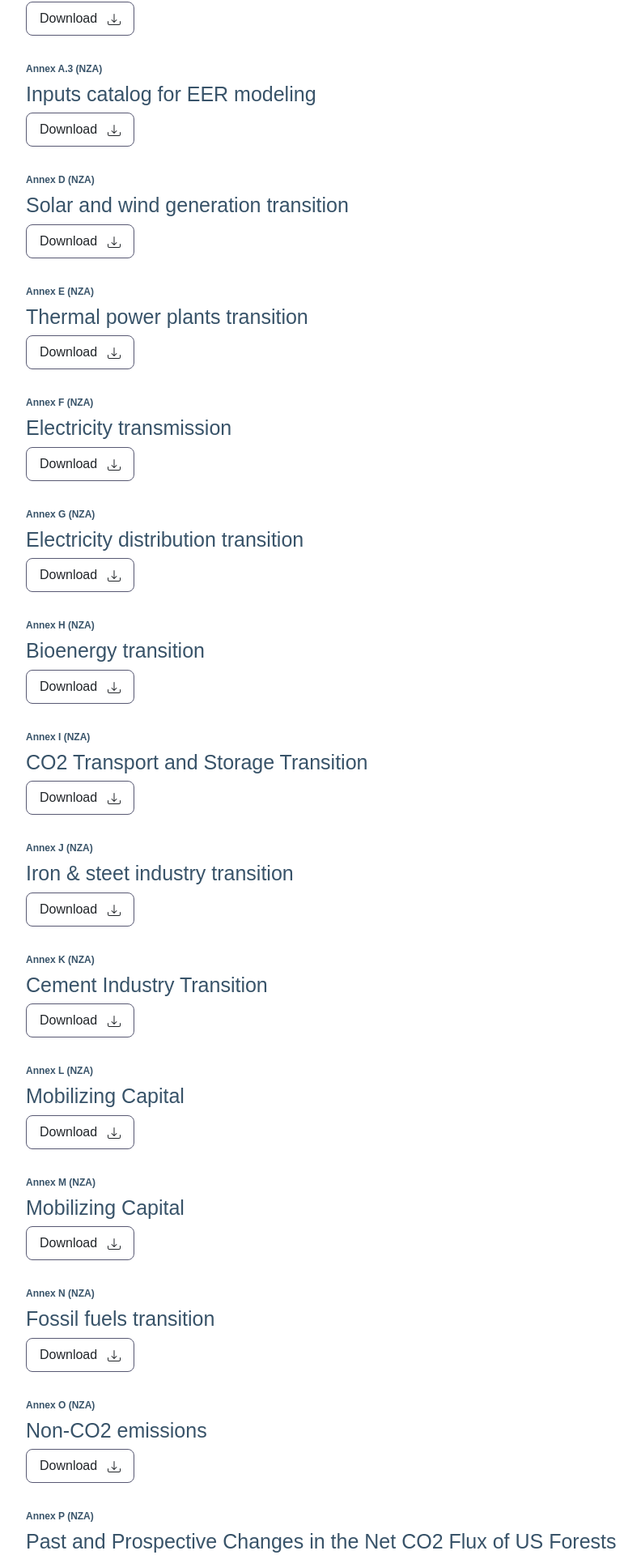
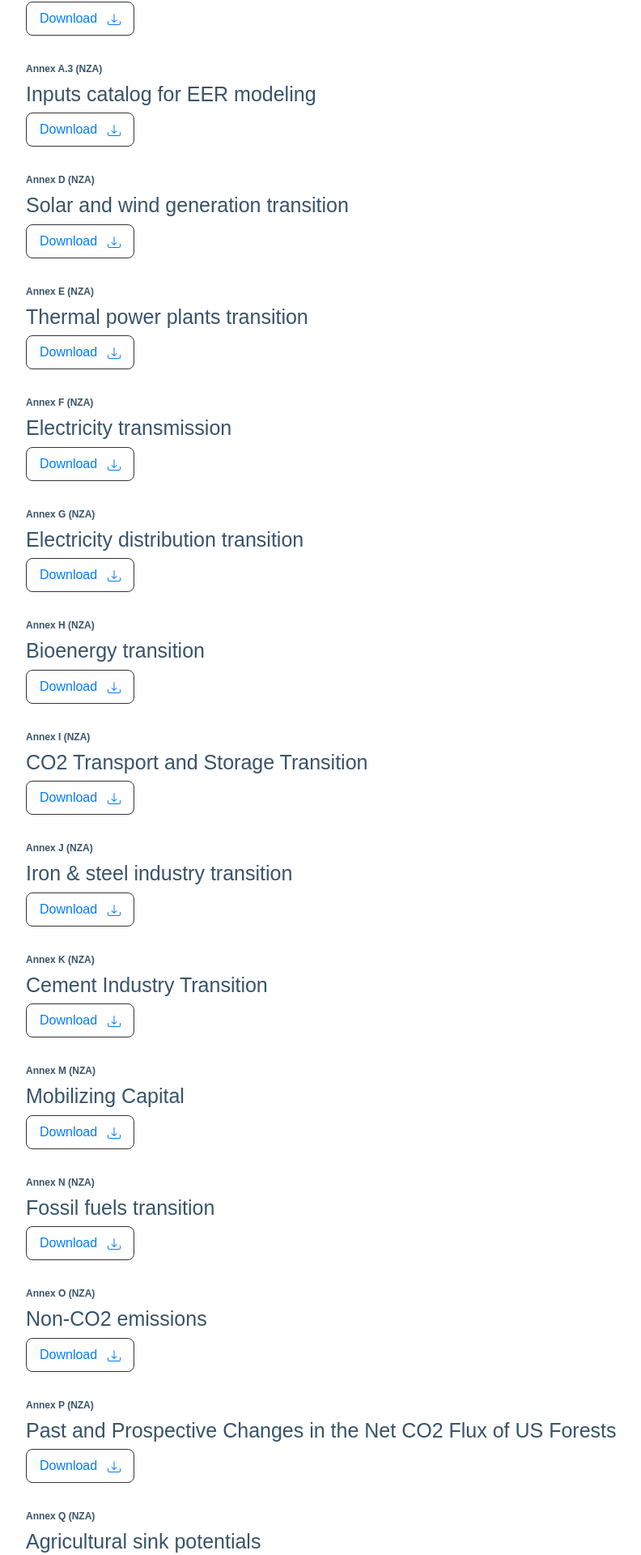
Before and after one commit to Hyperobjekt/nzap-site, a React app: page /the-report in a window 1280 px wide. Shown: the part 1420-3340 px from the top of the page at 81% size, without its empty margins (123-915 px from the left). Built offline with nearby package versions, Linux system fonts and the light colour scheme; a web font is replaced by a local one; what redux-immutable-state-invariant would draw is missing.

Commit message:
Change buttons to links, add dropbox links

```diff
--- a/src/components/static/TheReport.js
+++ b/src/components/static/TheReport.js
@@ -68,80 +68,80 @@ const TheReportPage = () => (
             <div className="d-block pb-1 tag">Annex A.1 (NZA)</div>
             <div className="d-block pb-1 title">Evolved Energy Research final report</div>
             <div className="d-block button-holder">
-              <button className="nzap-button pt-2 pb-2 pr-3 pl-3 nzap-radius"><span className="pr-2">Download </span><Download className="" /></button>
+              <a href="https://www.dropbox.com/sh/j1rmqf6dxpi0n1v/AAAGUH4MxiNjHduvpyeTOcToa/Princeton%20NZA%20Annexes/Annex%20A.1%20%28NZA%29.%20EvolvedEnergyResearch%20final%20report%20%28June%202020%29.pdf?dl=0" className="nzap-button pt-2 pb-2 pr-3 pl-3 nzap-radius"><span className="pr-2">Download </span><Download className="" /></a>
             </div>
           </div>
           <div className="col-12 pt-3 pb-3 annex">
             <div className="d-block pb-1 tag">Annex A.2 (NZA)</div>
             <div className="d-block pb-1 title">Technical appendix to EER final report</div>
             <div className="d-block button-holder">
-              <button className="nzap-button pt-2 pb-2 pr-3 pl-3 nzap-radius"><span className="pr-2">Download </span><Download className="" /></button>
+              <a href="https://www.dropbox.com/sh/j1rmqf6dxpi0n1v/AABnmD1InjEiUtf4QpK1sDtsa/Princeton%20NZA%20Annexes/Annex%20A.2%20%28NZA%29.%20Technical%20appendix%20to%20EER%20final%20report.pdf?dl=0" className="nzap-button pt-2 pb-2 pr-3 pl-3 nzap-radius"><span className="pr-2">Download </span><Download className="" /></a>
             </div>
           </div>
           <div className="col-12 pt-3 pb-3 annex">
             <div className="d-block pb-1 tag">Annex A.3 (NZA)</div>
             <div className="d-block pb-1 title">Inputs catalog for EER modeling</div>
             <div className="d-block button-holder">
-              <button className="nzap-button pt-2 pb-2 pr-3 pl-3 nzap-radius"><span className="pr-2">Download </span><Download className="" /></button>
+              <a href="https://www.dropbox.com/sh/j1rmqf6dxpi0n1v/AADitXzZ1wZLBpE6T5VWy3NHa/Princeton%20NZA%20Annexes/Annex%20A.3%20%28NZA%29.%20Inputs%20catalog%20for%20EER%20modeling.xlsx?dl=0" className="nzap-button pt-2 pb-2 pr-3 pl-3 nzap-radius"><span className="pr-2">Download </span><Download className="" /></a>
             </div>
           </div>
           <div className="col-12 pt-3 pb-3 annex">
             <div className="d-block pb-1 tag">Annex D (NZA)</div>
             <div className="d-block pb-1 title">Solar and wind generation transition</div>
             <div className="d-block button-holder">
-              <button className="nzap-button pt-2 pb-2 pr-3 pl-3 nzap-radius"><span className="pr-2">Download </span><Download className="" /></button>
+              <a href="https://www.dropbox.com/sh/j1rmqf6dxpi0n1v/AAApHESr8f_07VUYeTM4KRtha/Princeton%20NZA%20Annexes/Annex%20D%20%28NZA%29.%20Solar%20and%20wind%20generation%20transition%20%2821-01-05%29.pdf?dl=0" className="nzap-button pt-2 pb-2 pr-3 pl-3 nzap-radius"><span className="pr-2">Download </span><Download className="" /></a>
             </div>
           </div>
           <div className="col-12 pt-3 pb-3 annex">
             <div className="d-block pb-1 tag">Annex E (NZA)</div>
             <div className="d-block pb-1 title">Thermal power plants transition</div>
             <div className="d-block button-holder">
-              <button className="nzap-button pt-2 pb-2 pr-3 pl-3 nzap-radius"><span className="pr-2">Download </span><Download className="" /></button>
+              <a href="https://www.dropbox.com/sh/j1rmqf6dxpi0n1v/AABbSLDaksLrk8ViJPROFhfJa/Princeton%20NZA%20Annexes/Annex%20E%20%28NZA%29.%20Thermal%20power%20plants%20transition%20DRAFT%20%2820-12-21%29.pdf?dl=0" className="nzap-button pt-2 pb-2 pr-3 pl-3 nzap-radius"><span className="pr-2">Download </span><Download className="" /></a>
             </div>
           </div>
           <div className="col-12 pt-3 pb-3 annex">
             <div className="d-block pb-1 tag">Annex F (NZA)</div>
             <div className="d-block pb-1 title">Electricity transmission</div>
             <div className="d-block button-holder">
-              <button className="nzap-button pt-2 pb-2 pr-3 pl-3 nzap-radius"><span className="pr-2">Download </span><Download className="" /></button>
+              <a href="https://www.dropbox.com/sh/j1rmqf6dxpi0n1v/AAAvIdaDeEE0Eu3ivOzI9-Ywa/Princeton%20NZA%20Annexes/Annex%20F%20%28NZA%29.%20Electricity%20transmission%20%282020-12-02%29.pdf?dl=0" className="nzap-button pt-2 pb-2 pr-3 pl-3 nzap-radius"><span className="pr-2">Download </span><Download className="" /></a>
             </div>
           </div>
           <div className="col-12 pt-3 pb-3 annex">
             <div className="d-block pb-1 tag">Annex G (NZA)</div>
             <div className="d-block pb-1 title">Electricity distribution transition</div>
             <div className="d-block button-holder">
-              <button className="nzap-button pt-2 pb-2 pr-3 pl-3 nzap-radius"><span className="pr-2">Download </span><Download className="" /></button>
+              <a href="https://www.dropbox.com/sh/j1rmqf6dxpi0n1v/AACH65NQo40WYaTrXJMwuB70a/Princeton%20NZA%20Annexes/Annex%20G%20%28NZA%29.%20Electricity%20distribution%20transition%20DRAFT%20%2811-25-20%29.pdf?dl=0" className="nzap-button pt-2 pb-2 pr-3 pl-3 nzap-radius"><span className="pr-2">Download </span><Download className="" /></a>
             </div>
           </div>
           <div className="col-12 pt-3 pb-3 annex">
             <div className="d-block pb-1 tag">Annex H (NZA)</div>
             <div className="d-block pb-1 title">Bioenergy transition</div>
             <div className="d-block button-holder">
-              <button className="nzap-button pt-2 pb-2 pr-3 pl-3 nzap-radius"><span className="pr-2">Download </span><Download className="" /></button>
+              <a href="https://www.dropbox.com/sh/j1rmqf6dxpi0n1v/AAAg8PWdUVvCjM0b3ssVAaW9a/Princeton%20NZA%20Annexes/Annex%20H%20%28NZA%29.%20Bioenergy%20transition%20DRAFT%20%2811-7-20%29.pdf?dl=0" className="nzap-button pt-2 pb-2 pr-3 pl-3 nzap-radius"><span className="pr-2">Download </span><Download className="" /></a>
             </div>
           </div>
           <div className="col-12 pt-3 pb-3 annex">
             <div className="d-block pb-1 tag">Annex I (NZA)</div>
             <div className="d-block pb-1 title">CO2 Transport and Storage Transition</div>
             <div className="d-block button-holder">
-              <button className="nzap-button pt-2 pb-2 pr-3 pl-3 nzap-radius"><span className="pr-2">Download </span><Download className="" /></button>
+              <a href="https://www.dropbox.com/sh/j1rmqf6dxpi0n1v/AAD7eNeyMnecMz1EMU-c7kMDa/Princeton%20NZA%20Annexes/Annex%20I%20%28NZA%29.%20CO2%20Transport%20and%20StorageTransition%20DRAFT%202020-12-13.pdf?dl=0" className="nzap-button pt-2 pb-2 pr-3 pl-3 nzap-radius"><span className="pr-2">Download </span><Download className="" /></a>
             </div>
           </div>
           <div className="col-12 pt-3 pb-3 annex">
             <div className="d-block pb-1 tag">Annex J (NZA)</div>
-            <div className="d-block pb-1 title">Iron & steet industry transition</div>
+            <div className="d-block pb-1 title">Iron & steel industry transition</div>
             <div className="d-block button-holder">
-              <button className="nzap-button pt-2 pb-2 pr-3 pl-3 nzap-radius"><span className="pr-2">Download </span><Download className="" /></button>
+              <a href="https://www.dropbox.com/sh/j1rmqf6dxpi0n1v/AADviXfjElTqlHAztK9WFVVHa/Princeton%20NZA%20Annexes/Annex%20J%20%28NZA%29.%20Iron%20%26%20steel%20industry%20transition%20DRAFT%20%2811-23-22%29.pdf?dl=0" className="nzap-button pt-2 pb-2 pr-3 pl-3 nzap-radius"><span className="pr-2">Download </span><Download className="" /></a>
             </div>
           </div>
           <div className="col-12 pt-3 pb-3 annex">
             <div className="d-block pb-1 tag">Annex K (NZA)</div>
             <div className="d-block pb-1 title">Cement Industry Transition</div>
             <div className="d-block button-holder">
-              <button className="nzap-button pt-2 pb-2 pr-3 pl-3 nzap-radius"><span className="pr-2">Download </span><Download className="" /></button>
+              <a href="https://www.dropbox.com/sh/j1rmqf6dxpi0n1v/AACZUS7Srsd9jHDT4yB670Ica/Princeton%20NZA%20Annexes/Annex%20K%20%28NZA%29.%20Cement%20Industry%20Transition%20DRAFT%202020-12-02.pdf?dl=0" className="nzap-button pt-2 pb-2 pr-3 pl-3 nzap-radius"><span className="pr-2">Download </span><Download className="" /></a>
             </div>
           </div>
-          <div className="col-12 pt-3 pb-3 annex">
+          <div className="col-12 pt-3 pb-3 annex d-none">
             <div className="d-block pb-1 tag">Annex L (NZA)</div>
             <div className="d-block pb-1 title">Mobilizing Capital</div>
             <div className="d-block button-holder">
@@ -152,35 +152,35 @@ const TheReportPage = () => (
             <div className="d-block pb-1 tag">Annex M (NZA)</div>
             <div className="d-block pb-1 title">Mobilizing Capital</div>
             <div className="d-block button-holder">
-              <button className="nzap-button pt-2 pb-2 pr-3 pl-3 nzap-radius"><span className="pr-2">Download </span><Download className="" /></button>
+              <a href="https://www.dropbox.com/sh/j1rmqf6dxpi0n1v/AAC8UgprAudgl7cg8dsBlOrXa/Princeton%20NZA%20Annexes/Annex%20M%20%28NZA%29.%20Mobilizing%20Capital%20DRAFT%202021-01-03.pdf?dl=0" className="nzap-button pt-2 pb-2 pr-3 pl-3 nzap-radius"><span className="pr-2">Download </span><Download className="" /></a>
             </div>
           </div>
           <div className="col-12 pt-3 pb-3 annex">
             <div className="d-block pb-1 tag">Annex N (NZA)</div>
             <div className="d-block pb-1 title">Fossil fuels transition</div>
             <div className="d-block button-holder">
-              <button className="nzap-button pt-2 pb-2 pr-3 pl-3 nzap-radius"><span className="pr-2">Download </span><Download className="" /></button>
+              <a href="https://www.dropbox.com/sh/j1rmqf6dxpi0n1v/AABM8f_QMi8nHQD5UWlcVD6la/Princeton%20NZA%20Annexes/Annex%20N%20%28NZA%29.%20Fossil%20fuels%20transition%20DRAFT%20%282020-12-21%29.pdf?dl=0" className="nzap-button pt-2 pb-2 pr-3 pl-3 nzap-radius"><span className="pr-2">Download </span><Download className="" /></a>
             </div>
           </div>
           <div className="col-12 pt-3 pb-3 annex">
             <div className="d-block pb-1 tag">Annex O (NZA)</div>
             <div className="d-block pb-1 title">Non-CO2 emissions</div>
             <div className="d-block button-holder">
-              <button className="nzap-button pt-2 pb-2 pr-3 pl-3 nzap-radius"><span className="pr-2">Download </span><Download className="" /></button>
+              <a href="https://www.dropbox.com/sh/j1rmqf6dxpi0n1v/AADu6yyQ1bB8ljxhbv2lmDAEa/Princeton%20NZA%20Annexes/Annex%20O%20%28NZA%29.%20Non-CO2%20emissions%20DRAFT.pdf?dl=0" className="nzap-button pt-2 pb-2 pr-3 pl-3 nzap-radius"><span className="pr-2">Download </span><Download className="" /></a>
             </div>
           </div>
           <div className="col-12 pt-3 pb-3 annex">
             <div className="d-block pb-1 tag">Annex P (NZA)</div>
             <div className="d-block pb-1 title">Past and Prospective Changes in the Net CO2 Flux of US Forests</div>
             <div className="d-block button-holder">
-              <button className="nzap-button pt-2 pb-2 pr-3 pl-3 nzap-radius"><span className="pr-2">Download </span><Download className="" /></button>
+              <a href="https://www.dropbox.com/sh/j1rmqf6dxpi0n1v/AAB_ioCm9QLYH05b2jBQR1pPa/Princeton%20NZA%20Annexes/Annex%20P%20%28NZA%29.%20Past%20and%20Prospective%20Changes%20in%20the%20Net%20CO2%20Flux%20of%20US%20Forests%20FINAL%20DRAFT_updated.pdf?dl=0" className="nzap-button pt-2 pb-2 pr-3 pl-3 nzap-radius"><span className="pr-2">Download </span><Download className="" /></a>
             </div>
           </div>
           <div className="col-12 pt-3 pb-3 annex">
             <div className="d-block pb-1 tag">Annex Q (NZA)</div>
             <div className="d-block pb-1 title">Agricultural sink potentials</div>
             <div className="d-block button-holder">
-              <button className="nzap-button pt-2 pb-2 pr-3 pl-3 nzap-radius"><span className="pr-2">Download </span><Download className="" /></button>
+              <a href="https://www.dropbox.com/sh/j1rmqf6dxpi0n1v/AAB39x1MDBEDpLfCKAx2zSRWa/Princeton%20NZA%20Annexes/Annex%20Q%20%28NZA%29.%20Agricultural%20sink%20potentials%20DRAFT.pdf?dl=0" className="nzap-button pt-2 pb-2 pr-3 pl-3 nzap-radius"><span className="pr-2">Download </span><Download className="" /></a>
             </div>
           </div>
         </div>
--- a/src/components/static/TheReport.scss
+++ b/src/components/static/TheReport.scss
@@ -41,3 +41,7 @@
     }
   }
 }
+
+a.nzap-button {
+  display: inline-block;
+}
```
